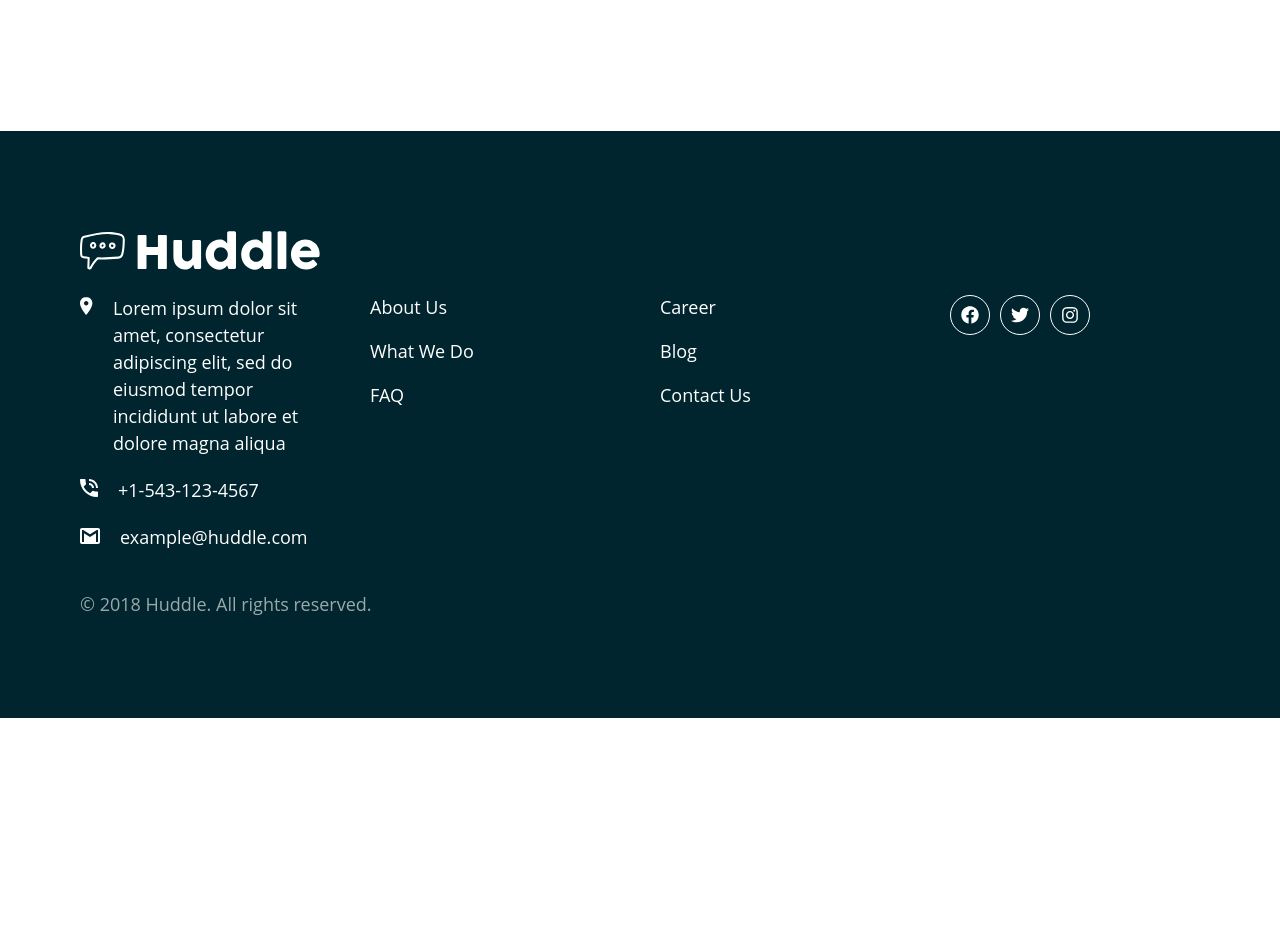
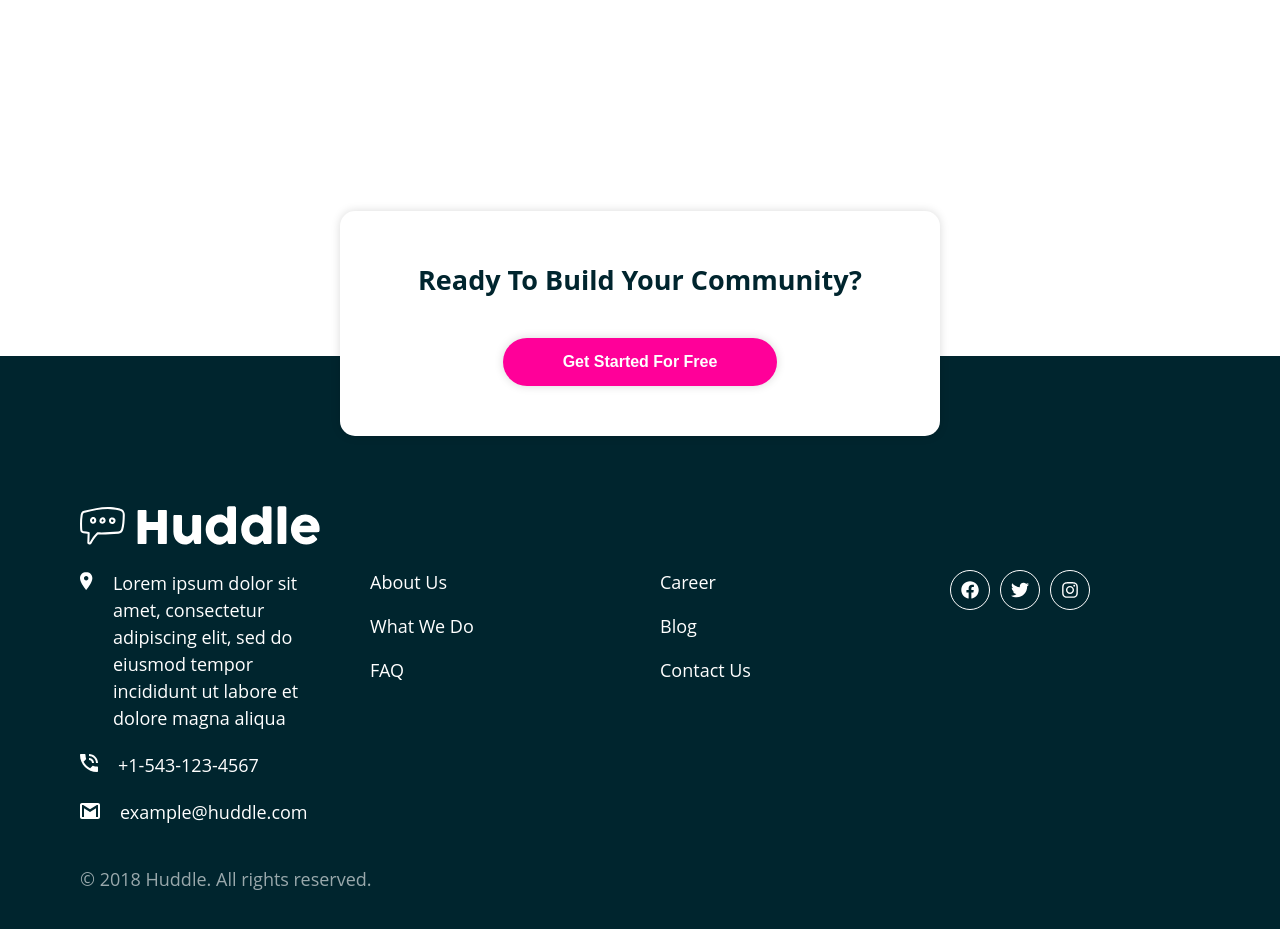
Before and after one commit to evansanchez963/huddle-landing-page, a React (Vite) app: page / in a window 1280 px wide. Shown: the part 1980-2909 px from the top of the page. Before the commit the page ends 2698 px from the top, so only its background shows below. Built offline with nearby package versions, Linux system fonts and the light colour scheme.

Commit message:
Add call to action on top of footer

```diff
--- a/src/App.jsx
+++ b/src/App.jsx
@@ -1,6 +1,7 @@
 import { ThemeProvider } from "styled-components";
 import Header from "./components/Header";
 import Card from "./components/Card";
+import CallToAction from "./components/CallToAction";
 import Footer from "./components/Footer";
 import { CardContainer } from "./components/styles/Card.styled";
 import GlobalStyles from "./components/styles/Global";
@@ -27,6 +28,7 @@ function App() {
             <Card key={item.id} item={item} />
           ))}
         </CardContainer>
+        <CallToAction />
         <Footer />
       </>
     </ThemeProvider>
--- /dev/null
+++ b/src/components/CallToAction.jsx
@@ -0,0 +1,13 @@
+import { StyledCTA } from "./styles/CallToAction.styled";
+import { Button } from "./styles/Button.styled";
+
+export default function CallToAction() {
+  return (
+    <StyledCTA>
+      <h2>Ready To Build Your Community?</h2>
+      <Button bg="#ff0099" color="#fff">
+        Get Started For Free
+      </Button>
+    </StyledCTA>
+  );
+}
--- /dev/null
+++ b/src/components/styles/CallToAction.styled.js
@@ -0,0 +1,27 @@
+import styled from "styled-components";
+
+export const StyledCTA = styled.div`
+  position: relative;
+
+  display: flex;
+  align-items: center;
+  flex-direction: column;
+  text-align: center;
+  gap: 40px;
+
+  background-color: #fff;
+  border-radius: 15px;
+  box-shadow: 0 0 10px rgba(0, 0, 0, 0.15);
+  padding: 50px;
+  max-width: 600px;
+
+  top: 80px;
+  left: 50%;
+  transform: translateX(-50%);
+
+  @media (max-width: 620px) {
+    & {
+      max-width: calc(100% - 20px);
+    }
+  }
+`;
--- a/src/components/styles/Footer.styled.js
+++ b/src/components/styles/Footer.styled.js
@@ -3,7 +3,7 @@ import styled from "styled-components";
 export const StyledFooter = styled.footer`
   background-color: ${({ theme }) => theme.colors.footer};
   color: #fff;
-  padding: 100px 80px;
+  padding: 150px 80px 100px 80px;
 
   display: flex;
   flex-direction: column;
```
